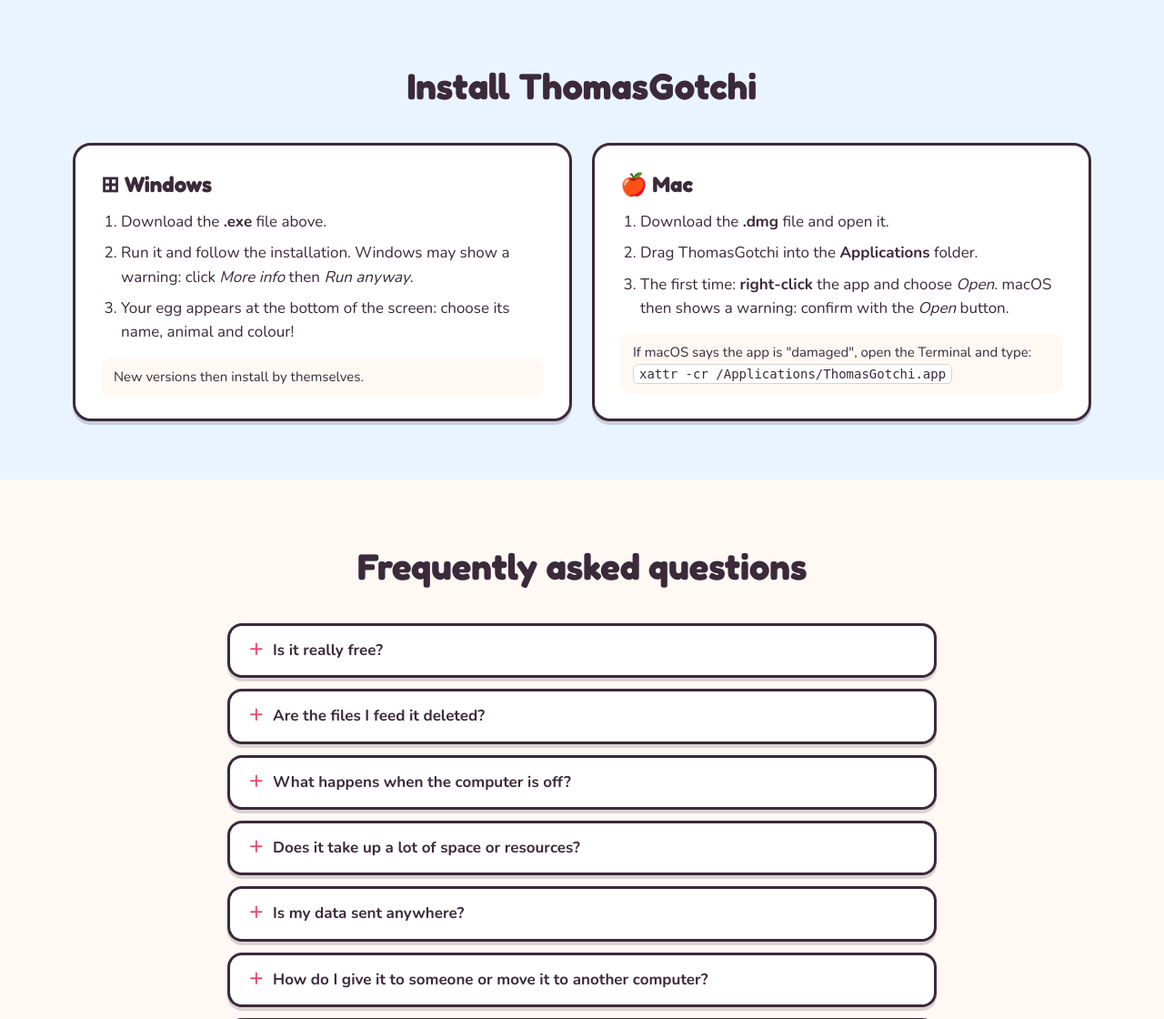
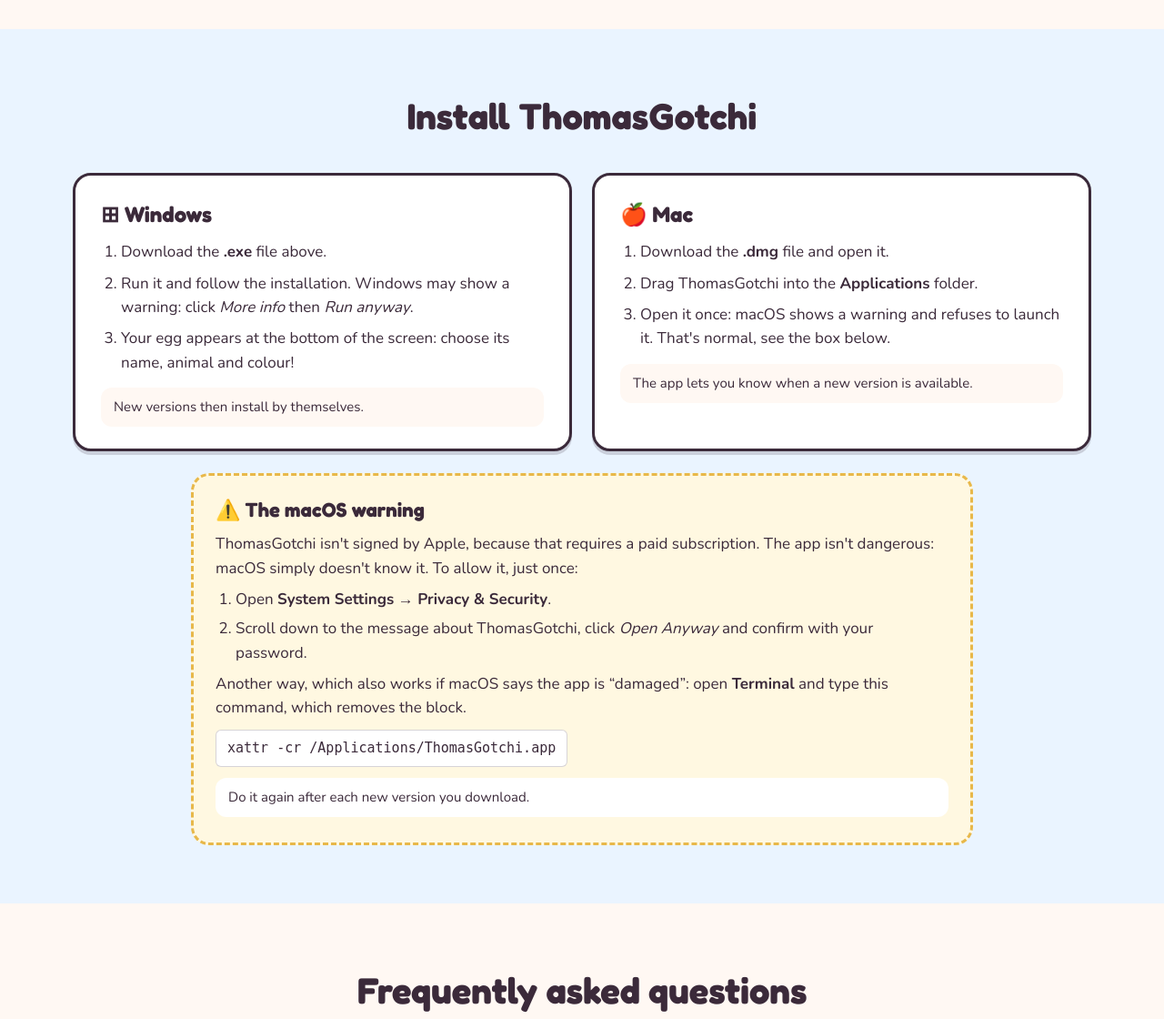
Before and after one commit to Didtho/ThomasGotchi, a PHP site: page /en/ in a window 1280 px wide. Shown: the part 3854-4974 px from the top of the page at 91% size. Run offline with PHP 8.4, Linux system fonts and the light colour scheme; data that the repository does not hold is empty.

Commit message:
Version 2.3.3
- Bonnet de Noël redessiné : il épouse la tête comme le bonnet de nuit
- Site : encadré expliquant l'avertissement de macOS et comment l'autoriser gratuitement (Réglages ou Terminal)
- Site : après un clic sur « Télécharger », la page descend jusqu'aux conseils d'installation du bon système ; rappel pour Mac sous les boutons

```diff
--- a/package.json
+++ b/package.json
@@ -1,6 +1,6 @@
 {
   "name": "thomasgotchi",
-  "version": "2.3.2",
+  "version": "2.3.3",
   "description": "Un petit être virtuel façon Tamagotchi qui vit sur le bureau (Windows et Mac)",
   "main": "main.js",
   "author": "ThomasGotchi",
--- a/site/index.php
+++ b/site/index.php
@@ -151,6 +151,7 @@ $jsonLd = [
           <span class="os">🍎</span> <?= $h(tt('Télécharger pour Mac')) ?>
         </a>
       </div>
+      <p class="install-hint"><?= tt('Sur Mac, une petite manipulation est nécessaire la première fois : <a href="#installer">voir comment</a>.') ?></p>
       <?php if ($downloads > 0): ?>
         <p class="counter"><?= $h(tt($downloads > 1 ? 'Déjà {n} téléchargements !' : 'Déjà {n} téléchargement !', ['n' => number_format($downloads, 0, ',', ' ')])) ?></p>
       <?php endif; ?>
@@ -227,7 +228,7 @@ $jsonLd = [
   <section class="section tinted" id="installer">
     <h2><?= $h(tt('Installer ThomasGotchi')) ?></h2>
     <div class="install">
-      <article class="install-card">
+      <article class="install-card" data-os="windows">
         <h3>⊞ Windows</h3>
         <ol>
           <li><?= tt('Télécharge le fichier <strong>.exe</strong> ci-dessus.') ?></li>
@@ -236,15 +237,27 @@ $jsonLd = [
         </ol>
         <p class="note"><?= $h(tt('Les nouvelles versions s\'installent ensuite toutes seules.')) ?></p>
       </article>
-      <article class="install-card">
+      <article class="install-card" data-os="mac">
         <h3>🍎 Mac</h3>
         <ol>
           <li><?= tt('Télécharge le fichier <strong>.dmg</strong> et ouvre-le.') ?></li>
           <li><?= tt('Glisse ThomasGotchi dans le dossier <strong>Applications</strong>.') ?></li>
-          <li><?= tt('La première fois : fais un <strong>clic droit</strong> sur l\'application et choisis <em>Ouvrir</em>. macOS affiche alors un avertissement : confirme avec le bouton <em>Ouvrir</em>.') ?></li>
+          <li><?= tt('Ouvre-la une première fois : macOS affiche un avertissement et refuse de la lancer. C\'est normal, voir l\'encadré ci-dessous.') ?></li>
         </ol>
-        <p class="note"><?= $h(tt('Si macOS indique que l\'application est « endommagée », ouvre le Terminal et tape :')) ?><br><code>xattr -cr /Applications/ThomasGotchi.app</code></p>
+        <p class="note"><?= $h(tt('L\'application te prévient quand une nouvelle version est disponible.')) ?></p>
       </article>
+    </div>
+    <!-- Avertissement de macOS (Gatekeeper) : l'application n'est pas signée par Apple -->
+    <div class="mac-warning">
+      <h3><?= $h(tt('⚠️ L\'avertissement de macOS')) ?></h3>
+      <p><?= $h(tt('ThomasGotchi n\'est pas signé par Apple, car cela demande un abonnement payant. L\'application n\'est pas dangereuse : macOS ne la connaît simplement pas. Pour l\'autoriser, une seule fois :')) ?></p>
+      <ol>
+        <li><?= tt('Ouvre <strong>Réglages Système</strong> → <strong>Confidentialité et sécurité</strong>.') ?></li>
+        <li><?= tt('Descends jusqu\'au message sur ThomasGotchi, clique sur <em>Ouvrir quand même</em> et confirme avec ton mot de passe.') ?></li>
+      </ol>
+      <p><?= tt('Autre solution, valable aussi si macOS dit que l\'application est « endommagée » : ouvre le <strong>Terminal</strong> et tape cette commande, qui retire le blocage.') ?></p>
+      <code>xattr -cr /Applications/ThomasGotchi.app</code>
+      <p class="note"><?= $h(tt('À refaire après chaque nouvelle version téléchargée.')) ?></p>
     </div>
   </section>
 
@@ -274,6 +287,18 @@ $jsonLd = [
       first.parentNode.prepend(first);
       document.querySelectorAll('.downloads .btn').forEach((b) => { if (b !== first) b.classList.add('alt'); });
     }
+    // Après un clic sur « Télécharger », le téléchargement démarre et la page descend jusqu'aux conseils
+    // d'installation du bon système (sur Mac : l'encadré pour passer l'avertissement d'Apple)
+    document.querySelectorAll('.downloads [data-os]').forEach((btn) => btn.addEventListener('click', () => {
+      const os = btn.dataset.os;
+      const target = os === 'mac' ? document.querySelector('.mac-warning') : document.querySelector('.install-card[data-os="windows"]');
+      setTimeout(() => {
+        document.querySelector('#installer').scrollIntoView({ behavior: 'smooth' });
+        document.querySelectorAll('.install-card, .mac-warning').forEach((el) => el.classList.remove('highlight'));
+        document.querySelector(`.install-card[data-os="${os}"]`).classList.add('highlight');
+        if (target) target.classList.add('highlight');
+      }, 400);
+    }));
     // Le choix de langue est retenu (on ne redirige plus selon le navigateur)
     document.querySelectorAll('.langs a').forEach((a) => a.addEventListener('click', () => {
       document.cookie = 'tg_lang=' + a.dataset.lang + '; path=/; max-age=31536000; SameSite=Lax';
--- a/site/lang/en.php
+++ b/site/lang/en.php
@@ -72,10 +72,6 @@ return [
     'Les nouvelles versions s\'installent ensuite toutes seules.' => 'New versions then install by themselves.',
     'Télécharge le fichier <strong>.dmg</strong> et ouvre-le.' => 'Download the <strong>.dmg</strong> file and open it.',
     'Glisse ThomasGotchi dans le dossier <strong>Applications</strong>.' => 'Drag ThomasGotchi into the <strong>Applications</strong> folder.',
-    'La première fois : fais un <strong>clic droit</strong> sur l\'application et choisis <em>Ouvrir</em>. macOS affiche alors un avertissement : confirme avec le bouton <em>Ouvrir</em>.' =>
-        'The first time: <strong>right-click</strong> the app and choose <em>Open</em>. macOS then shows a warning: confirm with the <em>Open</em> button.',
-    'Si macOS indique que l\'application est « endommagée », ouvre le Terminal et tape :' =>
-        'If macOS says the app is "damaged", open the Terminal and type:',
 
     'Questions fréquentes' => 'Frequently asked questions',
     'Est-ce vraiment gratuit ?' => 'Is it really free?',
@@ -108,4 +104,13 @@ return [
     'Le roux de la maison : pelage orange rayé et bouille ronde.' => 'The ginger of the house: striped orange coat and a round little face.',
     'Une tigrée grise aux rayures bien dessinées.' => 'A grey tabby with neatly drawn stripes.',
     'Noire et blanche, avec son petit masque.' => 'Black and white, with her little mask.',
+    'Ouvre-la une première fois : macOS affiche un avertissement et refuse de la lancer. C\'est normal, voir l\'encadré ci-dessous.' => 'Open it once: macOS shows a warning and refuses to launch it. That\'s normal, see the box below.',
+    'L\'application te prévient quand une nouvelle version est disponible.' => 'The app lets you know when a new version is available.',
+    '⚠️ L\'avertissement de macOS' => '⚠️ The macOS warning',
+    'ThomasGotchi n\'est pas signé par Apple, car cela demande un abonnement payant. L\'application n\'est pas dangereuse : macOS ne la connaît simplement pas. Pour l\'autoriser, une seule fois :' => 'ThomasGotchi isn\'t signed by Apple, because that requires a paid subscription. The app isn\'t dangerous: macOS simply doesn\'t know it. To allow it, just once:',
+    'Ouvre <strong>Réglages Système</strong> → <strong>Confidentialité et sécurité</strong>.' => 'Open <strong>System Settings</strong> → <strong>Privacy &amp; Security</strong>.',
+    'Descends jusqu\'au message sur ThomasGotchi, clique sur <em>Ouvrir quand même</em> et confirme avec ton mot de passe.' => 'Scroll down to the message about ThomasGotchi, click <em>Open Anyway</em> and confirm with your password.',
+    'Autre solution, valable aussi si macOS dit que l\'application est « endommagée » : ouvre le <strong>Terminal</strong> et tape cette commande, qui retire le blocage.' => 'Another way, which also works if macOS says the app is “damaged”: open <strong>Terminal</strong> and type this command, which removes the block.',
+    'À refaire après chaque nouvelle version téléchargée.' => 'Do it again after each new version you download.',
+    'Sur Mac, une petite manipulation est nécessaire la première fois : <a href="#installer">voir comment</a>.' => 'On a Mac, a small extra step is needed the first time: <a href="#installer">see how</a>.',
 ];
--- a/site/style.css
+++ b/site/style.css
@@ -204,6 +204,29 @@ img { max-width: 100%; }
 .install-card ol { margin: 0; padding-left: 22px; }
 .install-card li { margin-bottom: 8px; }
 .note { margin: 14px 0 0; padding: 10px 14px; font-size: 15px; background: var(--cream); border-radius: 12px; }
+/* Conseils d'installation mis en valeur juste après un clic sur « Télécharger » */
+.install-hint { margin: 10px 0 0; font-size: 15px; color: var(--ink-soft); }
+.highlight { animation: highlight 1.2s ease 2; }
+@keyframes highlight {
+  0%, 100% { box-shadow: 0 0 0 0 rgba(232, 69, 109, 0); }
+  50% { box-shadow: 0 0 0 8px rgba(232, 69, 109, .35); }
+}
+
+/* Encadré : avertissement de macOS et comment le lever */
+.mac-warning {
+  max-width: 860px;
+  margin: 24px auto 0;
+  padding: 20px 24px;
+  background: #fff8e1;
+  border: 3px dashed #e8b84a;
+  border-radius: var(--radius);
+}
+.mac-warning h3 { margin: 0 0 8px; font-size: 22px; }
+.mac-warning p { margin: 8px 0; }
+.mac-warning ol { margin: 0; padding-left: 22px; }
+.mac-warning li { margin-bottom: 6px; }
+.mac-warning code { display: inline-block; margin: 2px 0 4px; padding: 8px 12px; font-size: 15px; user-select: all; }
+.mac-warning .note { background: #fff; }
 code { padding: 2px 6px; font-size: 14px; background: #fff; border: 1px solid rgba(59, 42, 58, .2); border-radius: 6px; word-break: break-all; }
 
 .faq { max-width: 780px; margin: 0 auto; }
```
Also changed, not shown: site/lang/es.php (+9 -4 lines), site/lang/it.php (+9 -4 lines), src/draw.js (+6 -16 lines), site/img/scene-noel.png.
